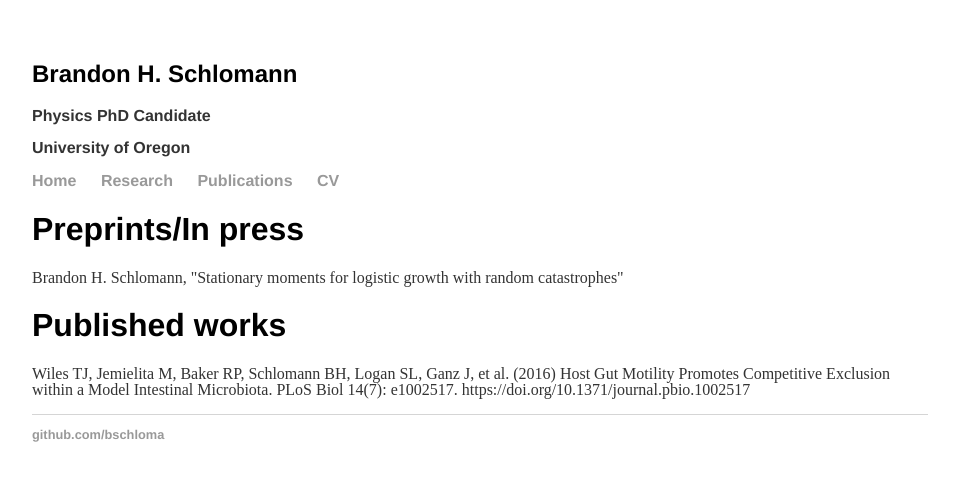
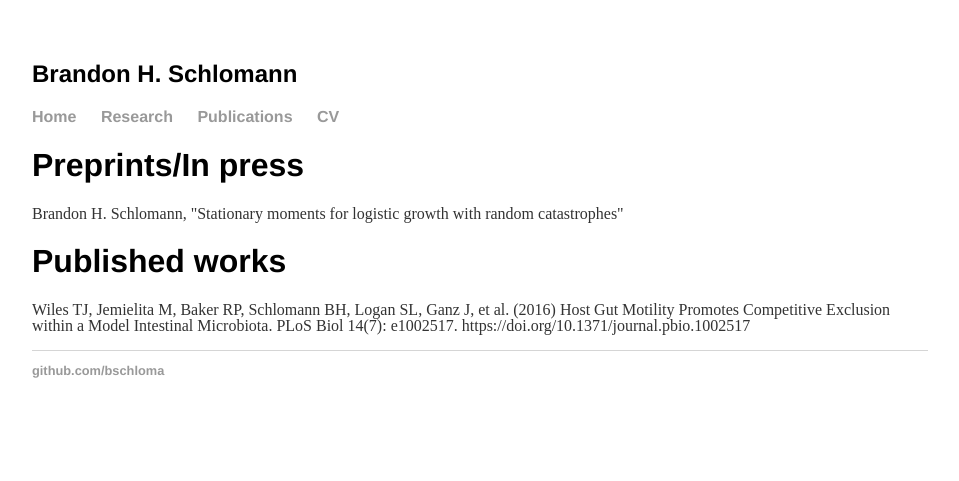
Before and after one commit to bschloma/bschloma.github.io, a Jekyll site: the page built from publications/index.html, in a window 1280 px wide. Shown: the top 481 px of the page, without its empty margins (160-1119 px from the left). Built offline with Jekyll 4.4.1, drawn with Linux system fonts in a browser that asks for light colours.

Commit message:
Update default.html
undid info in nav header

```diff
--- a/_layouts/default.html
+++ b/_layouts/default.html
@@ -9,8 +9,6 @@
 			<nav>
 	    		<ul>
 				<h2> Brandon H. Schlomann </h2>
-				<p> Physics PhD Candidate </p>
-				<p> University of Oregon </p>
 	        		<li><a href="/">Home</a></li>
 		        	<li><a href="/research">Research</a></li>
 				<li><a href="/publications">Publications</a></li>
```
